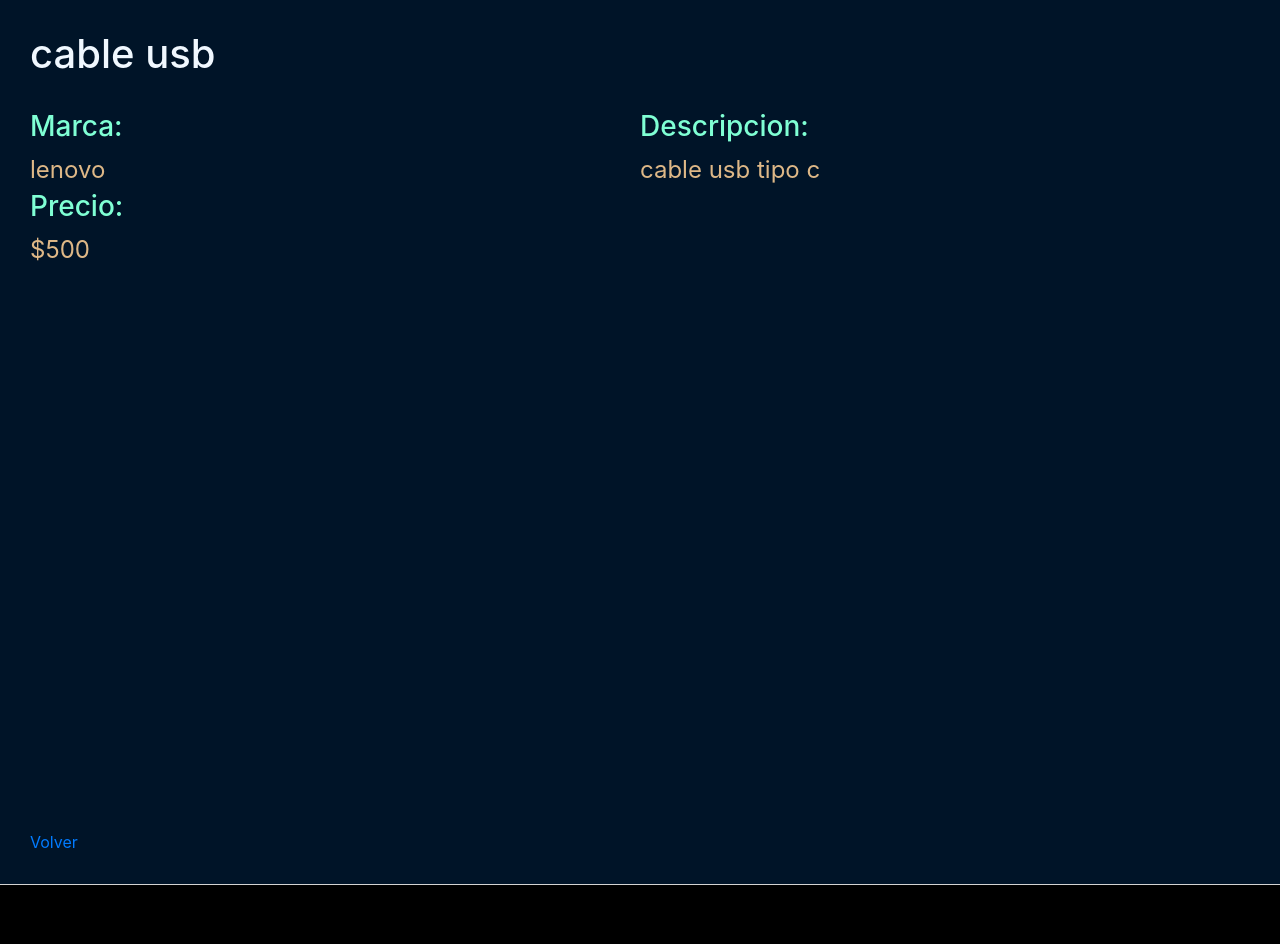
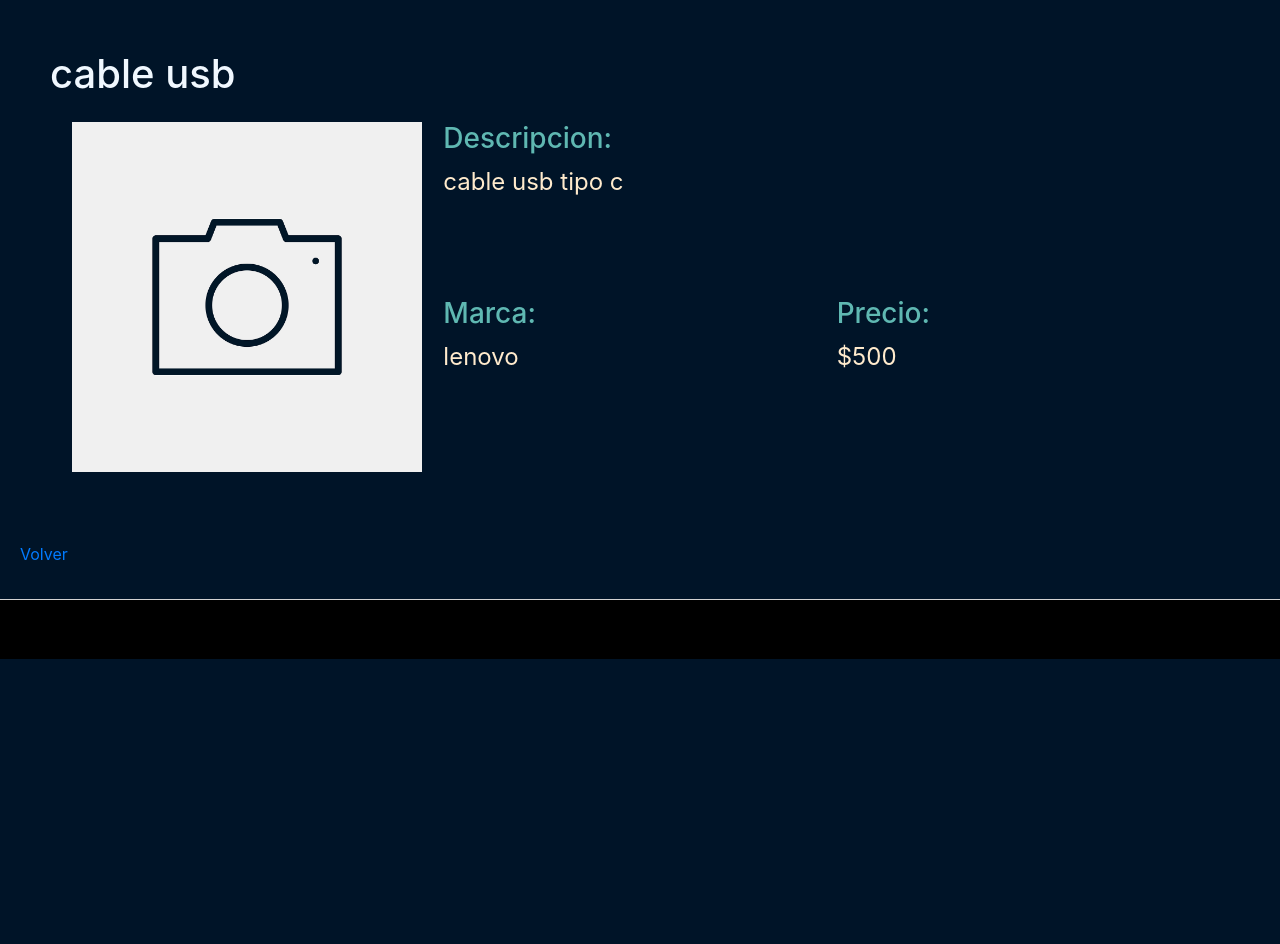
Before and after one commit to agustingroh/TP-web, a PHP site: page /showProduct/58 in a window 1280 px wide. Shown: the part 56-1000 px from the top of the page. After the commit the page ends 715 px from the top, so only its background shows below. Run offline with PHP 8.4, Linux system fonts and the light colour scheme; data comes from the database, SQL or seed files in the repository.

Commit message:
refactor admin form and refactor product specification view

```diff
--- a/css/styles.css
+++ b/css/styles.css
@@ -140,7 +140,10 @@ footer{
 }
 
 .brand-form{
-    height: 200px;
+    height: 180px;
+}
+.new-admin-form{
+    height: 265px;
 }
 
 .main-product-list-container{
@@ -163,27 +166,35 @@ h1,h2{
 
 }
 .specificationsContainer{
+
+    padding: 20px;
+
     display: grid;
-    grid-template-columns: 1fr 1fr;
-    grid-template-rows: 10vh 10vh 80vh;
-    grid-template-areas: "product product"
-                        "brand  description"
-                        "price  description";
+    grid-template-columns: 1fr 1fr 1fr;
+    grid-template-rows: auto ;
+    grid-template-areas: "product product product"
+                        "image description description"
+                        "image  brand price";
 
     margin: 30px;
 }
 .product { grid-area: product; }
 .brand { grid-area: brand; }
 .price { grid-area: price; }
+.image { grid-area: image; }
 .description {grid-area: description;}
 
+.back{
+    padding: 20px;
+}
+
 h3.especificationView{
-    color: aquamarine;
+    color:#5fb8b2;
 }
 
 p{
     font-size: x-large;
-    color: burlywood;
+    color:blanchedalmond
 }
 
 .description-column{
@@ -210,3 +221,14 @@ p{
 #start-session{
     margin-bottom: 0;
 }
+.image{
+    display: flex;
+    justify-content: center;
+}
+.style-image{
+    width: 350px;
+
+}
+.product{
+    margin-bottom: 3vh;
+}
--- a/templates/productSpecifications.tpl
+++ b/templates/productSpecifications.tpl
@@ -4,20 +4,28 @@
 <div class="specificationsContainer">
    <h1 class="product"> {$product->component}</h1>
 
-<div class="brand">
+   <div class="image">
+   <img class="style-image" src = "img/no-pic.png">
+  </div>
+
+   <div class="brand">
       <h3 class="especificationView">Marca: </h3>
       <p> {$product->brand_name}</p>
    </div>
+
    <div class="description">
       <h3 class="especificationView">Descripcion: </h3>
       <p> {$product->description}</p>
    </div>
+
    <div class="price">
       <h3 class="especificationView">Precio: </h3>
       <p> ${$product->price}</p>
    </div>
+</div>
 
-   <a href="home">Volver</a>
+<div class="back">
+    <a href="home">Volver</a>
 </div>
 
 {include file='templates/footer.tpl'}
```
Also changed, not shown: templates/adminAllProductList.tpl (+10 -10 lines), img/no-pic.png (added).
